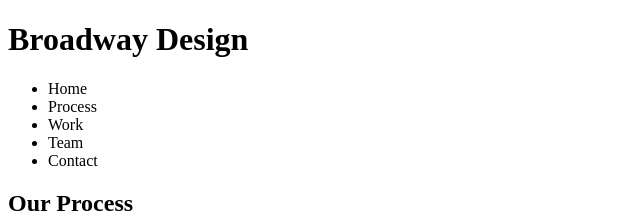
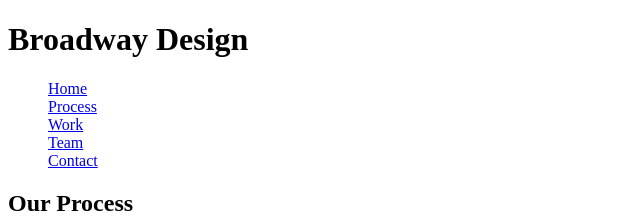
Before and after one commit to MajinB/broadway, a plain HTML site: page index.html in a window 1280 px wide. Shown: the top 220 px of the page, without its empty margins (0-640 px from the left). Drawn offline with Linux system fonts and the light colour scheme.

Commit message:
html ready

```diff
--- a/css/index.css
+++ b/css/index.css
@@ -0,0 +1,3 @@
+ul {
+  list-style-type: none;
+}
--- a/index.html
+++ b/index.html
@@ -2,17 +2,21 @@
 <html>
   <head>
     <meta charset="utf-8">
+    <link href="./css/index.css" type="text/css" rel="stylesheet">
     <title>Broadway Design</title>
   </head>
   <body>
+    <div id="home">
       <h1>Broadway Design</h1>
       <ul>
-      <li>Home</li>
-      <li>Process</li>
-      <li>Work</li>
-      <li>Team</li>
-      <li>Contact</li>
+        <li><a href="#home">Home</a></li>
+        <li><a href="#process">Process</a></li>
+        <li><a href="#work">Work</a></li>
+        <li><a href="#team">Team</a></li>
+        <li><a href="#contact">Contact</a></li>
       </ul>
+    </div>
+    <div id="process">
       <h2>Our Process</h2>
       <img src="https://s3.amazonaws.com/codecademy-content/programs/freelance-one/broadway/images/identify.svg" alt="">
       <h3>Identify</h3>
@@ -24,16 +28,30 @@
       <h3>Execute</h3>
       <p>We put everything we have into our work.</p>
       <h3 class="highlight">Designed in New York</h3>
+    </div>
+    <div id="work">
       <h3>Portfolio</h3>
       <p>Coming Soon</p>
+    </div>
+    <div id="team">
       <h3>Team</h3>
       <p>We're Hiring!</p>
+    </div>
+    <div id="contact">
       <h3>Contact</h3>
       <p>Phone: (555)-555-5555</p>
       <p>E-mail: test&#64;example.com</p>
       <p>Twitter: &#64;test</p>
+    </div>
     <div class="footer">
-      <p>&#169; Broadway 2017 </p>
+      <p>
+        &#169; Broadway 2017
+        <a href="#home">Home</a>
+        <a href="#process">About</a>
+        <a href="#work">Work</a>
+        <a href="#team">Team</a>
+        <a href="#contact">Contact</a>
+      </p>
     </div>
   </body>
 </html>
```
Lines whose indentation alone changed are shown as unchanged.
